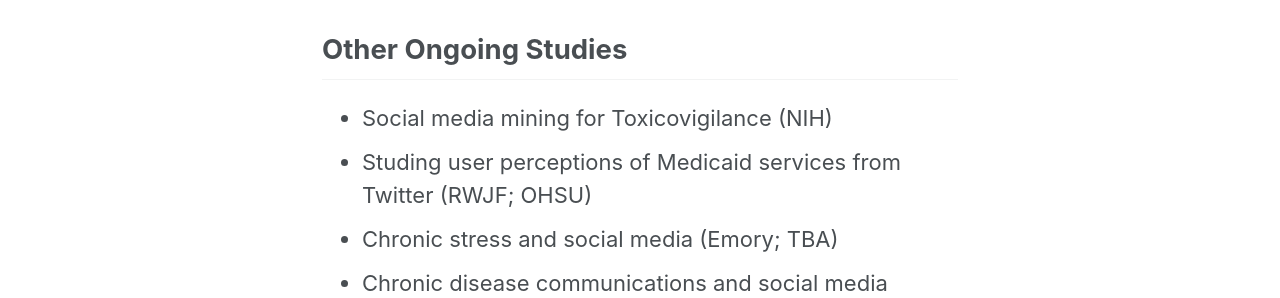
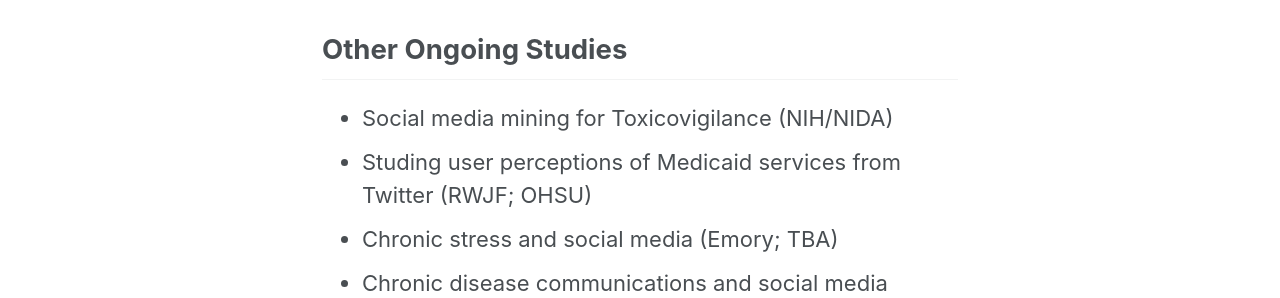
Before and after one commit to sarkerlab/Website, a Jekyll site: the page built from _pages/smm.md, in a window 1280 px wide and 900 px high, scrolled down 1914 px. Shown: the part 220-518 px from the top of the window. Built offline with Jekyll 4.4.1, drawn with Linux system fonts in a browser that asks for light colours; cached includes are drawn as plain includes; nearby versions of some CDN libraries.

Commit message:
Update smm.md

```diff
--- a/_pages/smm.md
+++ b/_pages/smm.md
@@ -40,7 +40,7 @@
 
 ## Other Ongoing Studies
 <ul>
-<li /> Social media mining for Toxicovigilance (NIH)
+<li /> Social media mining for Toxicovigilance (NIH/NIDA)
 <li /> Studing user perceptions of Medicaid services from Twitter (RWJF; OHSU)
 <li /> Chronic stress and social media (Emory; TBA)
 <li /> Chronic disease communications and social media (Emory; TBA)
```
